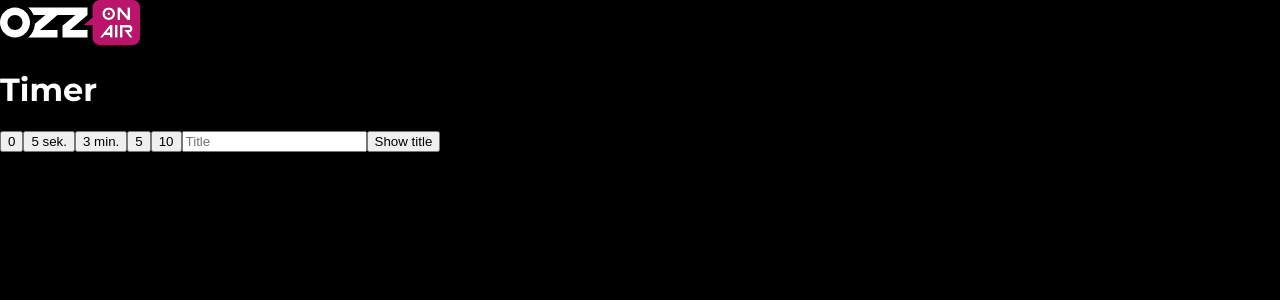
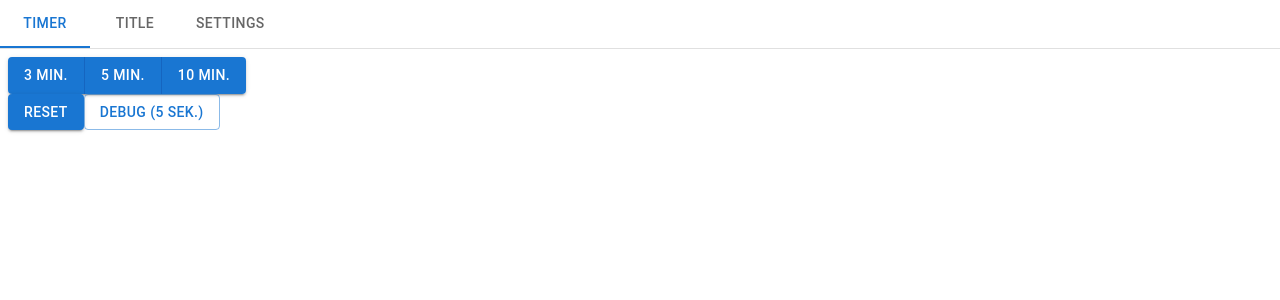
Before and after one commit to bitionaire/obs-overlay, a React (Create React App) app in the folder client/: page /admin in a window 1280 px wide. Shown: the top 300 px of the page. Built offline with nearby package versions, Linux system fonts and the light colour scheme; no server answers; a web font is replaced by a local one.

Commit message:
Added material ui for admin page

```diff
--- a/client/package.json
+++ b/client/package.json
@@ -8,6 +8,9 @@
     "eject": "react-scripts eject"
   },
   "dependencies": {
+    "@emotion/react": "^11.4.1",
+    "@emotion/styled": "^11.3.0",
+    "@mui/material": "^5.0.1",
     "classnames": "^2.3.1",
     "react": "^17.0.2",
     "react-dom": "^17.0.2",
--- /dev/null
+++ b/client/src/routes/AdminPage.scss
@@ -0,0 +1,8 @@
+.admin-page {
+  background: white;
+  min-height: 100vh;
+}
+
+.admin-page__tab-panel {
+  margin: 8px;
+}
--- a/client/src/routes/AdminPage.tsx
+++ b/client/src/routes/AdminPage.tsx
@@ -1,7 +1,15 @@
-import Logo from "../components/Logo";
-import {useRef} from "react";
+import * as React from "react";
+import {useState} from "react";
 
-const setTimer = (durationInSeconds: number) => {
+import Tabs from '@mui/material/Tabs';
+import Tab from '@mui/material/Tab';
+import Box from '@mui/material/Box';
+import {ButtonGroup, Button, TextField} from "@mui/material";
+
+import './AdminPage.scss';
+
+
+const setTimer = (durationInSeconds: number) => () => {
     const endTime = new Date();
     endTime.setTime(endTime.getTime() + 1000 * durationInSeconds);
 
@@ -29,21 +37,55 @@ const handleShowTitle = (title: string) => {
 }
 
 const AdminPage = () => {
-    const titleInput = useRef(null);
+    const [tab, setTab] = useState(0);
+    const [title, setTitle] = useState('');
+
+    const handleTabChange = (e: React.SyntheticEvent, newTab: number) => {
+        setTab(newTab);
+    }
+
+    const handleTitleChange = (e: React.ChangeEvent<HTMLInputElement>) => {
+        setTitle(e.target.value);
+    }
 
     return (
-        <div>
-            <Logo />
-            <h1>Timer</h1>
-            <button onClick={() => setTimer(0)}>0</button>
-            <button onClick={() => setTimer(5)}>5 sek.</button>
-            <button onClick={() => setTimer(3 * 60)}>3 min.</button>
-            <button onClick={() => setTimer(5 * 60)}>5</button>
-            <button onClick={() => setTimer(10 * 60)}>10</button>
+        <Box className="admin-page">
+            <Box sx={{ borderBottom: 1, borderColor: 'divider' }}>
+                <Tabs value={tab} onChange={handleTabChange}>
+                    <Tab label="Timer" />
+                    <Tab label="Title" />
+                    <Tab label="Settings" />
+                </Tabs>
+            </Box>
+            <Box className="admin-page__tab-panel">
+                {tab === 0 && (
+                    <>
+                        <Box>
+                            <ButtonGroup variant="contained">
+                                <Button onClick={setTimer(3 * 60)}>3 min.</Button>
+                                <Button onClick={setTimer(5 * 60)}>5 min.</Button>
+                                <Button onClick={setTimer(10 * 60)}>10 min.</Button>
+                            </ButtonGroup>
+                        </Box>
+                        <Box>
+                            <Button onClick={setTimer(0)} variant="contained">Reset</Button>
+                            <Button onClick={setTimer(5)} variant="outlined">Debug (5 sek.)</Button>
+                        </Box>
+                    </>
+                )}
 
-            <input placeholder="Title" ref={titleInput} />
-            <button onClick={() => { handleShowTitle((titleInput.current as any).value)}}>Show title</button>
-        </div>
+                {tab === 1 && (
+                    <>
+                        <TextField label="Title" placeholder="Some title here" variant="outlined" value={title} onChange={handleTitleChange} />
+                        <Button variant="contained" onClick={() => { handleShowTitle(title)}}>Show</Button>
+                    </>
+                )}
+
+                {tab === 2 && (
+                    <div>Test</div>
+                )}
+            </Box>
+        </Box>
     );
 }
 
```
Also changed, not shown: 1 other file (tests, documents, lock files or other folders).
